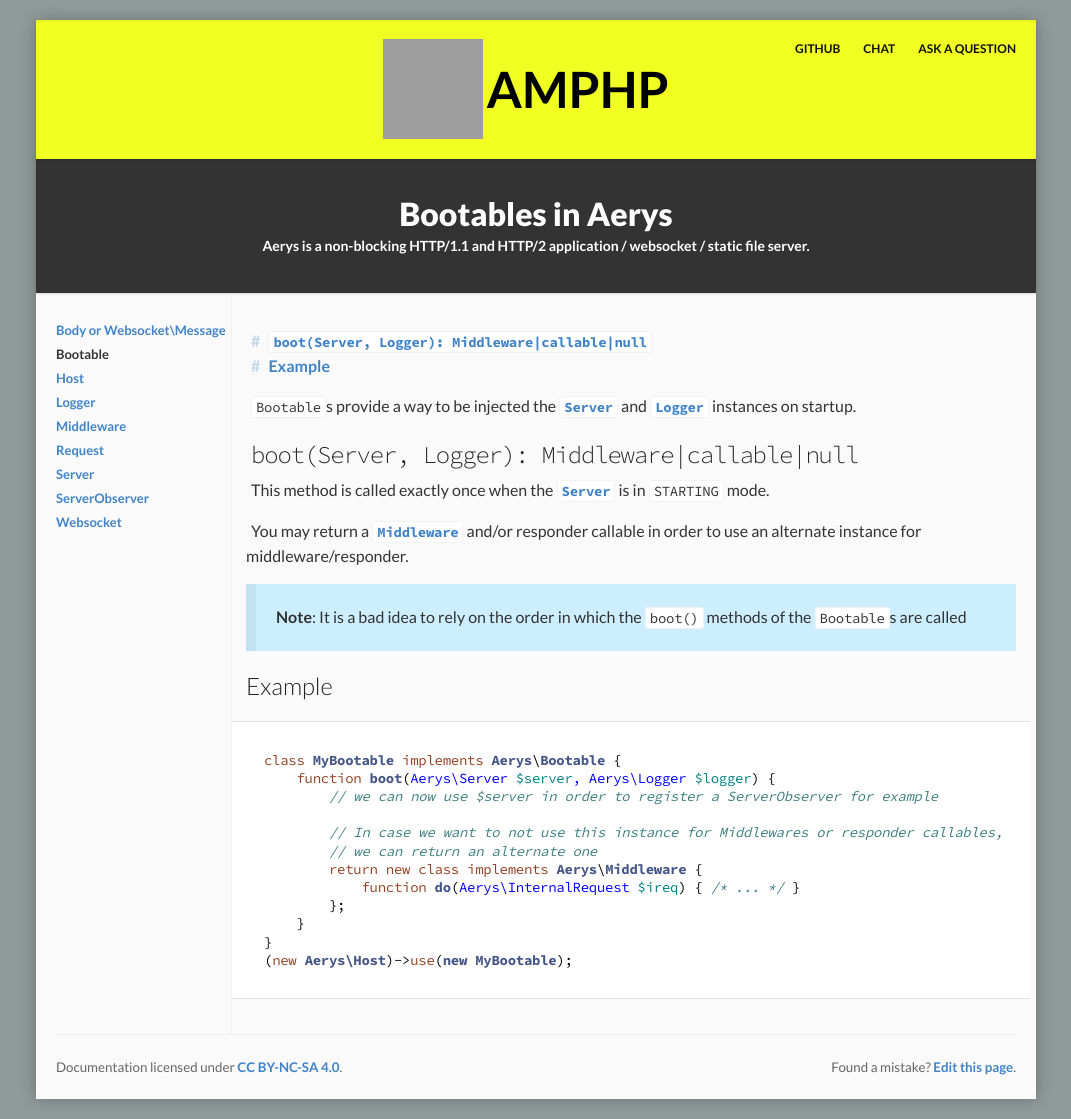
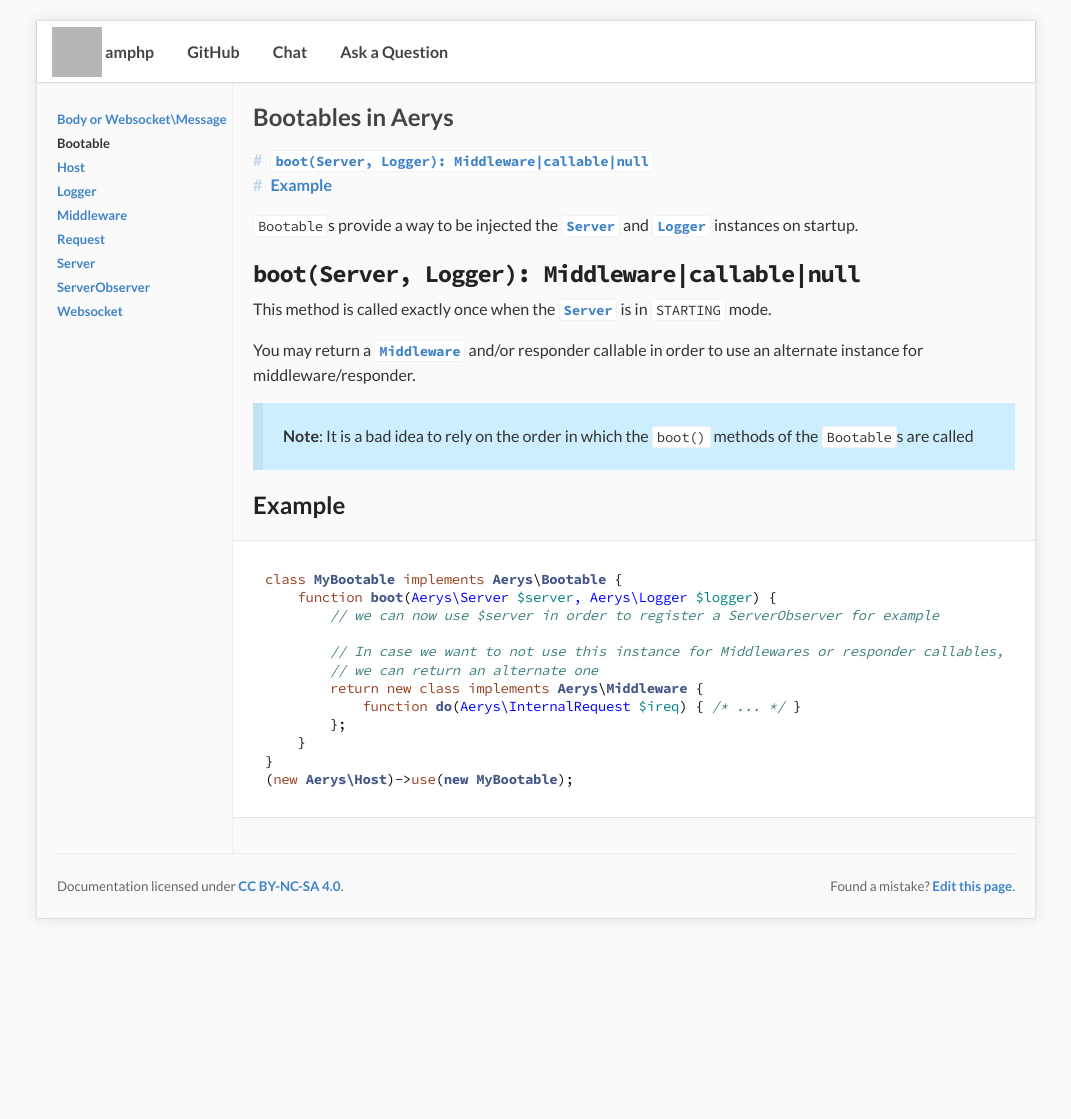
Before and after one commit to amphp/amphp.github.io, a Jekyll site: the page built from docs/aerys/bootable.md, in a window 1280 px wide, cut to the strip 0-1119 px from the top of the page. Shown: the whole strip, without its empty margins (104-1175 px from the left). Built offline with Jekyll 4.4.1, drawn with Linux system fonts in a browser that asks for light colours; nearby versions of some CDN libraries; after the commit the page ends 939 px from its top, so only the background shows below that; grey boxes are pictures that could not be loaded.

Commit message:
Improve page layout / design

```diff
--- a/_layouts/default.html
+++ b/_layouts/default.html
@@ -1,13 +1,6 @@
 ---
 layout: main
 ---
-
-<header style="background-color: #333" class="article-header">
-	<div class="content">
-		<h1>{{page.title}}</h1>
-		<p class="description">{{page.description}}</p>
-	</div>
-</header>
 
 <div class="content">
 	<nav id="sidebar">
@@ -33,6 +26,10 @@ layout: main
 	<div class="sidebar-separator"></div>
 
 	<article>
+		<header class="article-header">
+			<h1>{{page.title}}</h1>
+		</header>
+
 		{{content}}
 	</article>
 
--- a/_layouts/main.html
+++ b/_layouts/main.html
@@ -55,20 +55,17 @@
 	<div class="wrapper">
 		<header id="top">
 			<div class="content">
-				<div class="header">
-					<div class="header-left"></div>
-
-					<div class="header-right">
-						<a class="header-item" href="https://github.com/amphp">GitHub</a>
-						<a class="header-item" href="https://dev.kelunik.com/">Chat</a>
-						<a class="header-item" href="http://stackoverflow.com/questions/ask?tags=amphp">Ask a Question</a>
-					</div>
-				</div>
-
-				<a href="/" class="logo-link">
-					<img class="header-item" src="https://avatars1.githubusercontent.com/u/8865682?v=3&s=200" width="100" height="100" />
-					<span class="header-item project-title">amphp</span>
-				</a>
+				<ul class="header-menu">
+					<li class="header-menu-logo">
+						<a href="/">
+							<img src="https://avatars1.githubusercontent.com/u/8865682?v=3&s=200" width="50" height="50" />
+							<span>amphp</span>
+						</a>
+					</li>
+					<li><a href="https://github.com/amphp">GitHub</a></li>
+					<li><a href="https://dev.kelunik.com/">Chat</a></li>
+					<li><a href="http://stackoverflow.com/questions/ask?tags=amphp">Ask a Question</a></li>
+				</ul>
 			</div>
 		</header>
 
--- a/css/screen.css
+++ b/css/screen.css
@@ -1,36 +1,36 @@
-body { margin: 0; padding: 0; font-family: "Lato", sans-serif; background-color: #909a9a; position: relative; overflow-y: scroll; /* make scrollbar always visible to prevent reflow when changing from short to large content */ }
+body { margin: 0; padding: 0; font-family: "Lato", sans-serif; background-color: #fafafa; position: relative; overflow-y: scroll; /* make scrollbar always visible to prevent reflow when changing from short to large content */ }
 * { outline: 0 !important; box-sizing: border-box; }
 
+a img { border: 0; }
 body, td, th { font-size: 16px; font-family: "Lato", sans-serif; line-height: 24px; }
 
-.wrapper { background-color: #fafafa; max-width: 1000px; margin: 20px auto; box-shadow: 0 0 15px rgba(0,0,0,.25); }
+.wrapper { border: 1px solid rgba(0,0,0,.1); background-color: #fafafa; max-width: 1000px; margin: 20px auto; box-shadow: 0 0 15px rgba(0,0,0,.1); }
 .content { padding: 20px; color: #333; position: relative; }
 .bottom { padding-bottom: 0; margin-top: -20px; }
 
-#top { box-shadow: 0 1px 2px rgba(0,0,0,.15); z-index: 100; border-top: 2px solid rgba(0,0,0,.03); position: relative; background-color: #F0FF21; }
-#top > .content { margin: -20px -20px 0 -20px; }
-.header { margin: 0 auto; max-width: 1000px; line-height: 50px; display: flex; justify-content: space-between; }
-.header-item { vertical-align: middle; line-height: 50px; margin-right: 20px; font-size: 12px; text-transform: uppercase; }
-.header-right .header-item { margin-left: 0; margin-right: 20px; }
-.project-title { font-weight: bold; margin-left: -20px; font-size: 50px; }
-.logo-link { color: #000; text-align: center; display: block; margin-top: -35px; }
-.logo-link:hover { color: #000; text-decoration: none; }
-.logo-link img { border: 0; }
+#top { box-shadow: 0 1px 2px rgba(0,0,0,.15); z-index: 100; border-top: 1px solid #fff; position: relative; background-color: #fff; }
+#top > .content { margin: -20px -20px 0 -20px; padding-bottom: 0; }
 
-a.header-item { font-weight: bold; color: #111; text-decoration: none; }
-a.header-item:hover { color: #111; text-decoration: none; }
+.header-menu { margin: 0; padding: 0; }
+.header-menu li { list-style: none; display: inline-block; }
+
+.header-menu a { color: #444; font-weight: bold; text-decoration: none; display: inline-block; line-height: 50px; padding: 0 10px; margin: 5px; }
+.header-menu a:hover { color: #000; text-decoration: none; }
+.header-menu-logo { line-height: 50px; vertical-align: top; }
+.header-menu-logo img { vertical-align: top; opacity: 0.75; }
+.header-menu-logo:hover img { opacity: 1; }
 
 #sidebar { width: 195px; float: left; }
-article { margin-left: 190px; padding: 0; }
+article { margin-left: 196px; padding: 0; }
 .clear { clear: both; }
 
-h1, h2, h3, h4, h5, h6 { color: #222; font-weight: 300; line-height: 125%; }
-h1 { padding: 0; margin: 0; font-weight: 900; color: white; text-shadow: 0 1px 2px rgba(0,0,0,.1); }
+h1, h2, h3, h4, h5, h6 { color: #222; font-weight: bold; line-height: 125%; }
+h1 { padding: 0; margin: 0; font-weight: bold; color: #444; }
 h1 > code, h2 > code, h3 > code, h4 > code, h5 > code, h6 > code { font-weight: inherit; color: inherit; padding: 0; margin: 0; display: inline; line-height: 125%; background-color: transparent; border: 0; font-size: inherit; letter-spacing: -.05em; }
 h1 + p, h2 + p, h3 + p, h4 + p, h5 + p, h6 + p { margin-top: -.75em; }
 
-.article-header { padding: 15px 0; box-shadow: 0 1px 2px rgba(0,0,0,.15); text-align: center; }
-.description { color: #fff; font-weight: bold; margin: 0; padding: 0; font-size: 14px; }
+.article-header { text-align: left; }
+.description { color: #333; font-weight: bold; margin: 0; padding: 0; font-size: 14px; }
 
 footer { color: #666; border-top: 1px solid #eee; padding: 20px 0; margin: 20px 0; max-width: 1000px; margin: 0 auto; font-size: smaller; display: flex; justify-content: space-between; }
 
@@ -42,7 +42,7 @@ hr { margin: 30px 0; border: 0; border-top: 1px solid #eee; height: 0; }
 code, pre { font-size: 14px; font-family: "Source Code Pro", monospace; letter-spacing: -.02em; }
 code { background-color: #fff; border: 1px solid rgba(0,0,0,.05); padding: 1px 4px; border-radius: 3px; }
 pre code { border: 0; background-color: transparent; padding: auto; border-radius: 0; }
-pre { font-size: 14px; line-height: 1.3em; background-color: #fff; border: 1px solid rgba(0,0,0,.1); padding: 15px 18px; display: block; margin: 15px -14px; color: #222; border-left: 0; border-right: 0; }
+pre { font-size: 14px; line-height: 1.3em; background-color: #fff; border: 1px solid rgba(0,0,0,.1); padding: 15px 18px; display: block; margin: 15px -20px; color: #222; border-left: 0; border-right: 0; }
 .hljs { background-color: transparent; padding: 0; }
 blockquote { padding: 5px 20px; background-color: #cef; margin: 10px 0; border-left: 10px solid rgba(0,0,0,.05); }
 
```
Also changed, not shown: index.html (+3 -5 lines).
